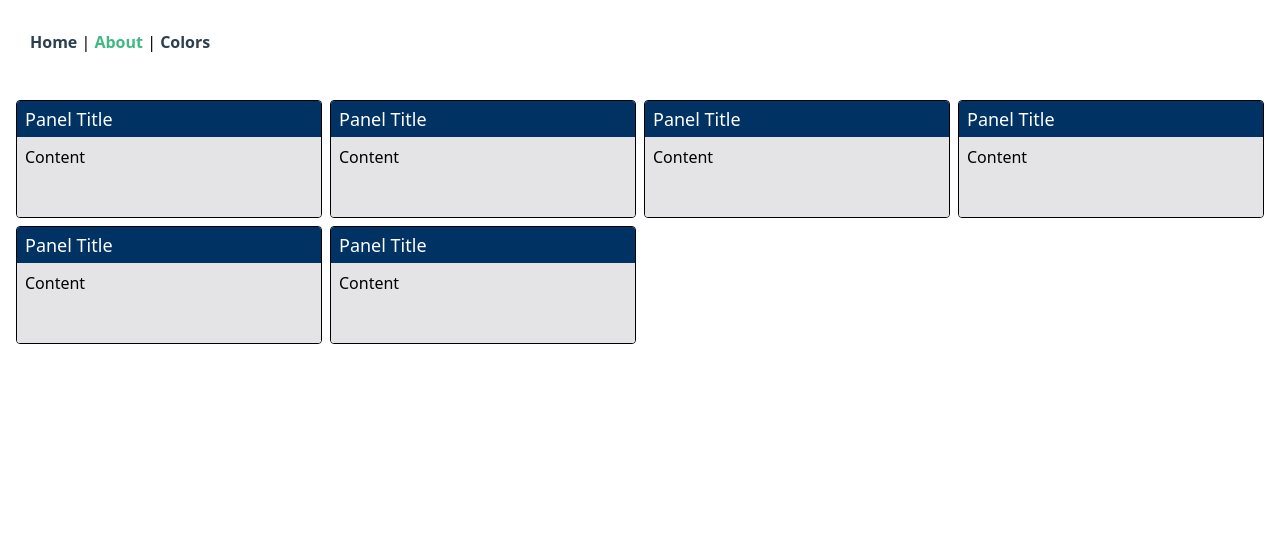
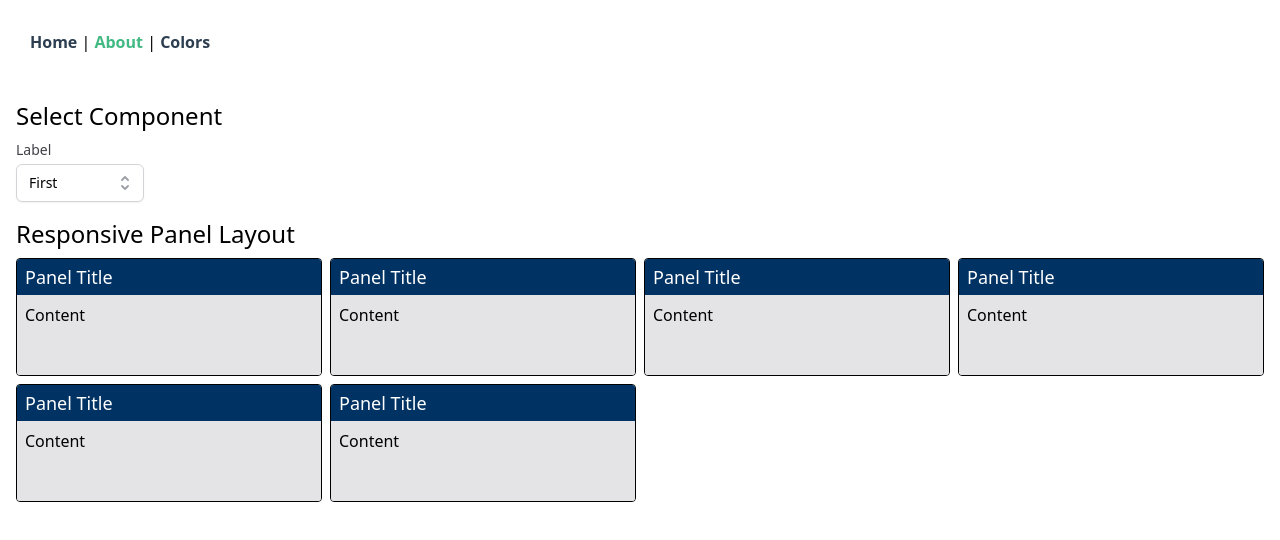
Before and after one commit to philbaker4/vue-tailwind-play, a Vue app: page /about in a window 1280 px wide. Shown: the top 540 px of the page. Built offline with nearby package versions, Linux system fonts and the light colour scheme.

Commit message:
VSelect: basic v-select component built w a bit of docs about @apply

```diff
--- /dev/null
+++ b/src/components/VSelect.vue
@@ -0,0 +1,217 @@
+<template>
+  <!-- This example requires Tailwind CSS v2.0+ -->
+  <!--
+  Custom select controls like this require a considerable amount of JS to implement from scratch. We're planning
+  to build some low-level libraries to make this easier with popular frameworks like React, Vue, and even Alpine.js
+  in the near future, but in the mean time we recommend these reference guides when building your implementation:
+
+  https://www.w3.org/TR/wai-aria-practices/#Listbox
+  https://www.w3.org/TR/wai-aria-practices/examples/listbox/listbox-collapsible.html
+-->
+  <div>
+    <transition
+      leave-active-class="transition ease-in duration-100"
+      leave-class="opacity-100"
+      leave-to-class="opacity-0"
+    >
+      <div
+        v-if="open"
+        @click="open = false"
+        class="z-20 fixed left-0 top-0 w-full h-full bg-gray-100 opacity-50"
+      ></div>
+    </transition>
+    <label
+      v-if="label"
+      id="listbox-label"
+      class="v-select-label"
+      :class="{
+        'z-30': open
+      }"
+    >
+      {{ label }}
+    </label>
+    <div
+      class=" relative"
+      @click="open = !open"
+      :class="{
+        'z-30': open
+      }"
+    >
+      <button
+        type="button"
+        aria-haspopup="listbox"
+        aria-expanded="true"
+        aria-labelledby="listbox-label"
+        class="extracted-button-style"
+      >
+        <span class="block truncate">
+          {{ options.find(o => o.val === selected).label }}
+        </span>
+        <span
+          class="absolute inset-y-0 right-0 flex items-center pr-2 pointer-events-none"
+        >
+          <!-- Heroicon name: selector -->
+          <svg
+            class="h-5 w-5 text-gray-400"
+            xmlns="http://www.w3.org/2000/svg"
+            viewBox="0 0 20 20"
+            fill="currentColor"
+            aria-hidden="true"
+          >
+            <path
+              fill-rule="evenodd"
+              d="M10 3a1 1 0 01.707.293l3 3a1 1 0 01-1.414 1.414L10 5.414 7.707 7.707a1 1 0 01-1.414-1.414l3-3A1 1 0 0110 3zm-3.707 9.293a1 1 0 011.414 0L10 14.586l2.293-2.293a1 1 0 011.414 1.414l-3 3a1 1 0 01-1.414 0l-3-3a1 1 0 010-1.414z"
+              clip-rule="evenodd"
+            />
+          </svg>
+        </span>
+      </button>
+
+      <transition
+        leave-active-class="transition ease-in duration-100"
+        leave-class="opacity-100"
+        leave-to-class="opacity-0"
+      >
+        <div
+          v-if="open"
+          class="absolute mt-1 w-full rounded-md bg-white shadow-lg"
+        >
+          <ul
+            tabindex="-1"
+            role="listbox"
+            aria-labelledby="listbox-label"
+            aria-activedescendant="listbox-item-3"
+            class="max-h-60 rounded-md py-1 text-base ring-1 ring-black ring-opacity-5 overflow-auto focus:outline-none sm:text-sm"
+          >
+            <!--
+          Select option, manage highlight styles based on mouseenter/mouseleave and keyboard navigation.
+
+          Highlighted: "text-white bg-indigo-600", Not Highlighted: "text-gray-900"
+        -->
+            <template v-for="(option, i) in options">
+              <li
+                @click="selected = option.val"
+                @mouseover="temp = i"
+                @mouseleave="temp = null"
+                :key="option.val"
+                id="listbox-option-0"
+                role="option"
+                class="text-gray-900 cursor-default select-none relative py-2 pl-3 pr-9"
+                :class="{
+                  'bg-indigo-600': selected === option.val,
+                  'bg-indigo-100': temp === i
+                }"
+              >
+                <span
+                  class="font-normal block truncate"
+                  :class="{
+                    'text-white font-semibold': selected === option.val
+                  }"
+                >
+                  {{ option.label }}
+                </span>
+
+                <!--
+              Checkmark, only display for selected option.
+
+              Highlighted: "text-white", Not Highlighted: "text-indigo-600"
+            -->
+                <span
+                  v-if="selected === option.val"
+                  class="text-white absolute inset-y-0 right-0 flex items-center pr-4"
+                >
+                  <svg
+                    class="h-5 w-5"
+                    xmlns="http://www.w3.org/2000/svg"
+                    viewBox="0 0 20 20"
+                    fill="currentColor"
+                    aria-hidden="true"
+                  >
+                    <path
+                      fill-rule="evenodd"
+                      d="M16.707 5.293a1 1 0 010 1.414l-8 8a1 1 0 01-1.414 0l-4-4a1 1 0 011.414-1.414L8 12.586l7.293-7.293a1 1 0 011.414 0z"
+                      clip-rule="evenodd"
+                    />
+                  </svg>
+                </span>
+              </li>
+            </template>
+          </ul>
+        </div>
+      </transition>
+    </div>
+  </div>
+</template>
+
+<script>
+export default {
+  props: {
+    label: {
+      type: String,
+      default: "Label"
+    }
+  },
+  data() {
+    return {
+      open: false,
+      selected: 0,
+      temp: null,
+      options: [
+        {
+          val: 0,
+          label: "First"
+        },
+        {
+          val: 1,
+          label: "Second"
+        },
+        {
+          val: 2,
+          label: "Third"
+        },
+        {
+          val: 4,
+          label: "Fourth"
+        },
+        {
+          val: 5,
+          label: "Fifth"
+        },
+        {
+          val: 6,
+          label: "Sixth"
+        },
+        {
+          val: 7,
+          label: "Seventh"
+        },
+        {
+          val: 8,
+          label: "Eighth"
+        }
+      ]
+    };
+  }
+};
+</script>
+
+<style scoped lang="scss">
+.extracted-button-style {
+  @apply text-black bg-white relative w-full border border-gray-300 rounded-md shadow-sm pl-3 pr-10 py-2 text-left cursor-default focus:outline-none focus:ring-1 focus:ring-indigo-500 focus:border-indigo-500 sm:text-sm;
+}
+
+.v-select-label {
+  // following apply statement adds those styles
+  // if we still wanted to keep markup pretty & name classes
+  // though this does go against tailwinds performance benefits by creating additional classes with overlap
+  // i.e. there will now be a 'display: block;' css line for this class as well as other classes that are display block
+  // rather than tailwind only creating a single display:block; css line to apply to the block class
+
+  @apply block text-sm font-medium text-gray-700 mb-1;
+  // display: block;
+  // font-size: 12px;
+  // font-weight: medium;
+  // color: rgb(90, 90, 90);
+  // margin-bottom: .25rem;
+}
+</style>
--- a/src/views/About.vue
+++ b/src/views/About.vue
@@ -1,6 +1,16 @@
 <template>
+  <div class="p-4 flex flex-col">
+    <div class="text-2xl mb-2">
+      Select Component
+    </div>
+    <div class="mb-4">
+      <VSelect class="w-32" />
+    </div>
+    <div class="text-2xl mb-2">
+      Responsive Panel Layout
+    </div>
     <div
-    class="p-4 grid lg:grid-cols-4 md:grid-cols-3 sm:grid-cols-2 grid-cols-1 gap-2"
+      class=" grid lg:grid-cols-4 md:grid-cols-3 sm:grid-cols-2 grid-cols-1 gap-2"
     >
       <DvPanel />
       <DvPanel />
@@ -9,13 +19,16 @@
       <DvPanel />
       <DvPanel />
     </div>
+  </div>
 </template>
 
 <script>
 import DvPanel from "@/components/DvPanel.vue";
+import VSelect from "@/components/VSelect.vue";
 export default {
   components: {
-    DvPanel
+    DvPanel,
+    VSelect
   }
 };
 </script>
```
Lines whose indentation alone changed are shown as unchanged.
